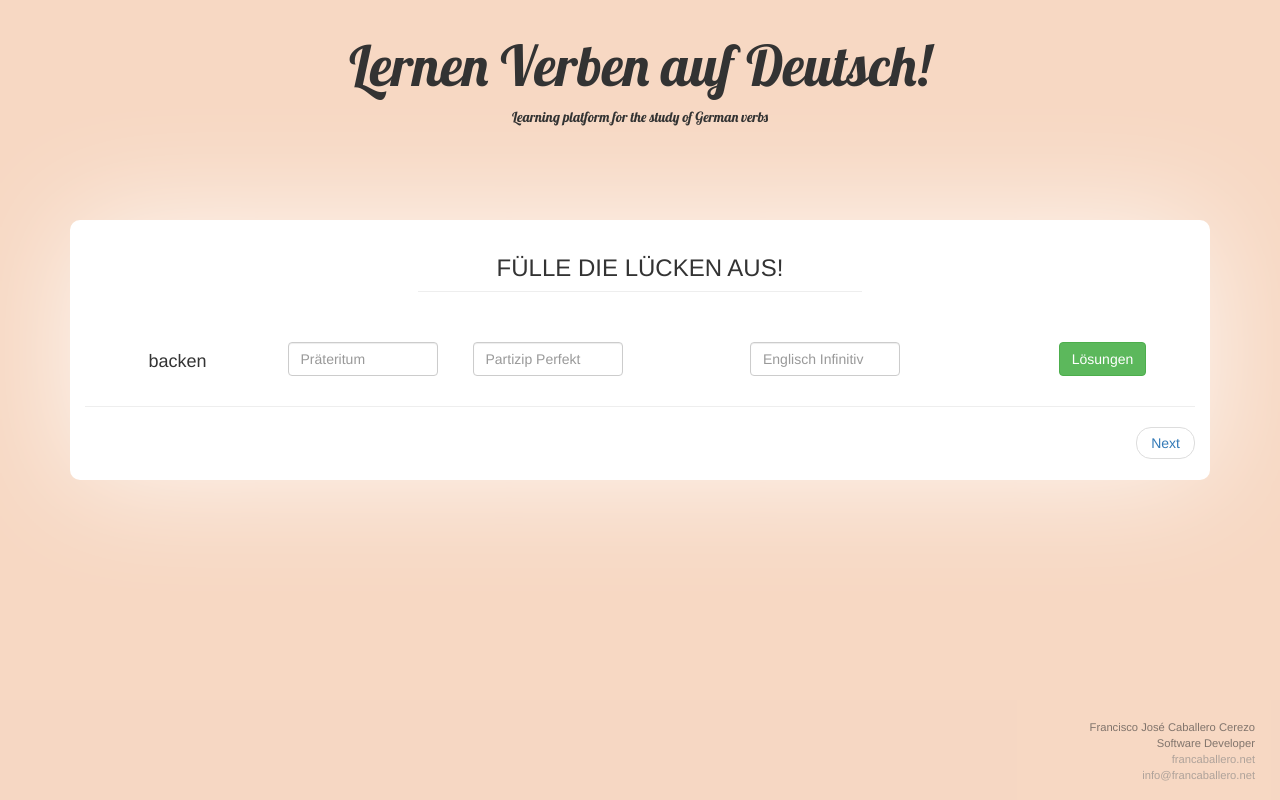
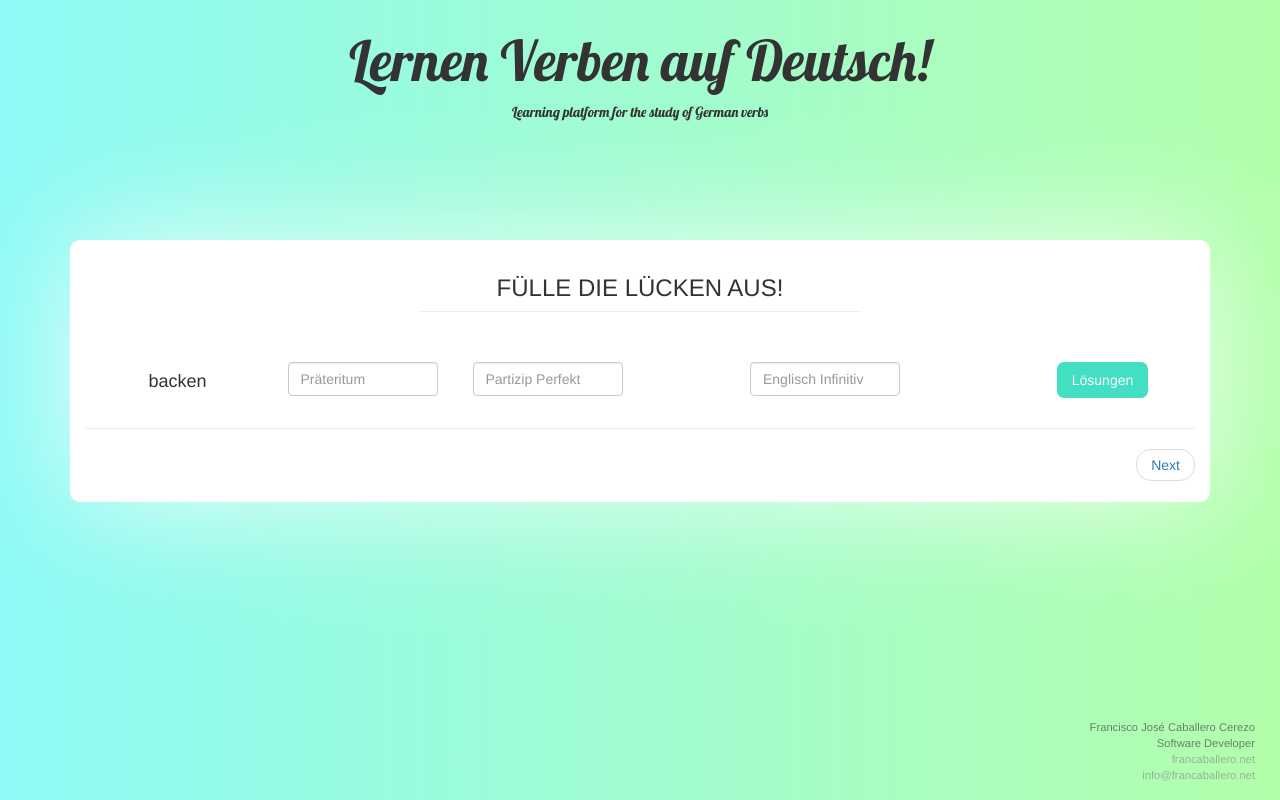
Before and after one commit to francaballero/GermanVerbs, a plain HTML site: page index.html in a window 1280 px wide. Drawn offline with nearby package versions, Linux system fonts and the light colour scheme.

Commit message:
CSS improvements

```diff
--- a/css/main.css
+++ b/css/main.css
@@ -1,5 +1,4 @@
 @import url(https://fonts.googleapis.com/css?family=Lobster);
-
 html,
 body {
     margin: 0;
@@ -12,7 +11,29 @@ body {
 }
 
 body {
-    background: #f7d8c3;
+    background: #B3FFAB;
+    background: -webkit-linear-gradient(to left, #B3FFAB, #8efaf6);
+    background: linear-gradient(to left, #B3FFAB, #8efaf6);
+}
+
+.button {
+    background-color: #42dfc3;
+    border: none;
+    color: white;
+    padding: 8px 15px;
+    border-radius: 7px;
+    text-align: center;
+    text-decoration: none;
+    display: inline-block;
+    font-size: .9;
+}
+
+.button:hover {
+    background-color: #51b09f;
+}
+
+.button:disabled {
+    background-color: red;
 }
 
 .container {
@@ -30,7 +51,6 @@ form {
 
 footer {
     opacity: .6;
-    background: #f7d8c3;
     width: 100%;
     height: 100px;
     position: absolute;
@@ -96,7 +116,7 @@ header {
     height: 150px;
     text-align: center;
     font-family: Lobster, Helvetica;
-    padding: 15px;
+    padding-top: 10px;
 }
 
 header h1 {
@@ -114,7 +134,7 @@ header h1 {
 
 .verb {
     text-align: center;
-    margin-top: 70px;
+    margin-top: 90px;
     padding: 15px 15px 1px 15px;
     background: rgba(255, 255, 255, 1);
     border-radius: 10px;
--- a/index.html
+++ b/index.html
@@ -12,6 +12,10 @@
 
     <script src="https://ajax.googleapis.com/ajax/libs/angularjs/1.3.2/angular.min.js"></script>
     <script src="js/main.js"></script>
+
+    <script type="text/javascript">
+
+</script>
 
 </head>
 
@@ -35,7 +39,8 @@
 
                     <form name="form" novalidate>
 
-                        <div class="col-md-2 col-sm-6 col-xs-12 verbcolumn">
+                        <div class="col-md-2 col-sm-12 col-xs-12 verbcolumn">
+
                             <h4>{{verb[0]}}</h4>
                             <!-- <input type="text" name="infinitiv" ng-model="infinitiv" wj-validation-error="infinitiv != verb[0] ? 'Incorrect! Try again' : ''"/>
                     <span class="error-message" ng-show="form.$submitted">
@@ -43,21 +48,21 @@
                     </span>-->
                         </div>
 
-                        <div class="col-md-2 col-sm-6 col-xs-12 verbcolumn">
+                        <div class="col-md-2 col-sm-4 col-xs-12 verbcolumn">
                             <input type="text" class="form-control" ng-model="prateritum" wj-validation-error="prateritum != verb[1] ? 'Incorrect! Try again' : ''" placeholder="Präteritum" />
                             <span class="error-message" ng-show="form.$submitted">
                         <b>Lösung: </b> {{verb[1]}}
                     </span>
                         </div>
 
-                        <div class="col-md-2 col-sm-6 col-xs-12 verbcolumn">
+                        <div class="col-md-2 col-sm-4 col-xs-12 verbcolumn">
                             <input type="text" class="form-control" ng-model="partizip" wj-validation-error="partizip != verb[2] ? 'Incorrect! Try again' : ''" placeholder="Partizip Perfekt" />
                             <span class="error-message" ng-show="form.$submitted">
                         <b>Lösung: </b> {{verb[2]}}
                     </span>
                         </div>
 
-                        <div class="col-md-4 col-sm-6 col-xs-12 verbcolumn">
+                        <div class="col-md-4 col-sm-4 col-xs-12 verbcolumn">
                             <input type="text" class="form-control" ng-model="englisch" wj-validation-error="englisch != verb[3] ? 'Incorrect! Try again' : ''" placeholder="Englisch Infinitiv" />
                             <span class="error-message" ng-show="form.$submitted">
                         <b>Lösung: </b> {{verb[3]}}
@@ -65,13 +70,13 @@
                         </div>
 
                         <div class="col-md-2 col-sm-12 col-xs-12 verbcolumn">
-                            <button type="submit" class="btn btn-success">Lösungen</button>
+                            <button type="submit" class="button" name="submit" onclick="this.style.visibility='hidden';" ondblclick="this.style.visibility='hidden';">Lösungen</button>
                         </div>
                         <hr>
 
                         <ul class="pager">
-                            <li class="previous"><a ng-show="pages[$index - 1]" ng-click="activePage.page = $index-1" href="#">Previous</a></li>
-                            <li class="next"><a ng-show="pages[$index + 1]" ng-click="activePage.page = $index+1" href="#">Next</a> </li>
+                            <li class="previous"><a ng-show="pages[$index - 1]" ng-click="activePage.page = $index-1" href="#.">Previous</a></li>
+                            <li class="next"><a ng-show="pages[$index + 1]" ng-click="activePage.page = $index+1" href="#.">Next</a> </li>
                         </ul>
                     </form>
                 </div>
```
